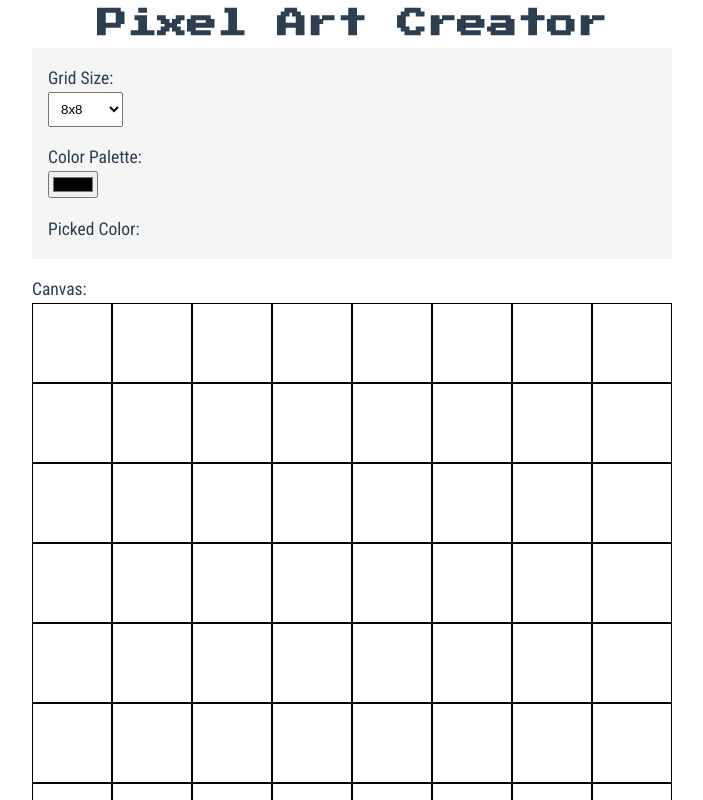
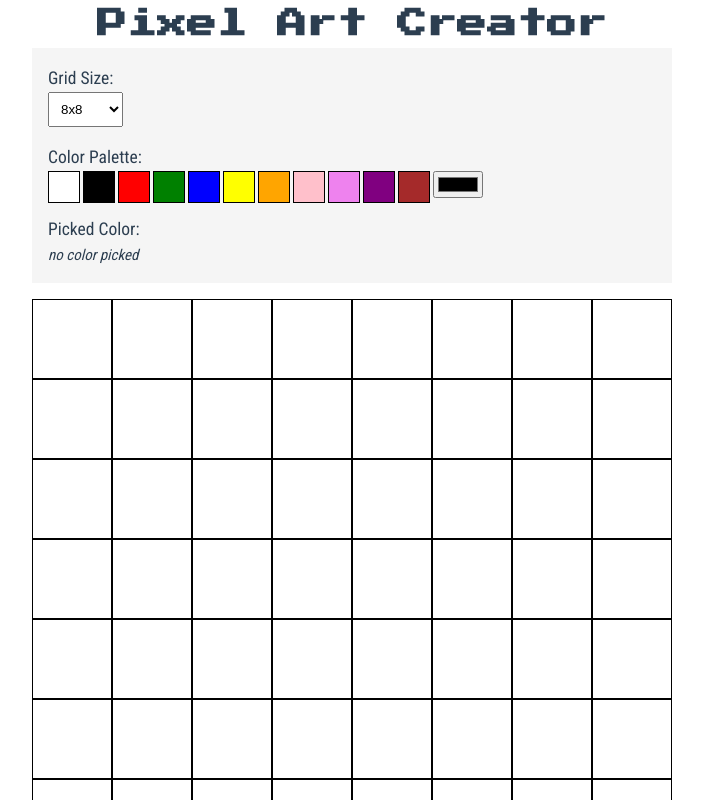
Before and after one commit to JakubKuspiel/PixelArtCreator, a Vue app: page / in a window 1280 px wide. Shown: the top 800 px of the page, without its empty margins (0-703 px from the left). Built offline with nearby package versions, Linux system fonts and the light colour scheme.

Commit message:
added color palette

```diff
--- a/src/App.vue
+++ b/src/App.vue
@@ -68,6 +68,61 @@ function printCanvas(){
           <option value="1024">32x32</option>
         </select>
         <h3>Color Palette:</h3>
+        <button
+          class="paletteTile"
+          @click="state.pickedColor = 'white'"
+          style="background-color: white"
+        ></button>
+        <button
+          class="paletteTile"
+          @click="state.pickedColor = 'black'"
+          style="background-color: black"
+        ></button>
+        <button
+          class="paletteTile"
+          @click="state.pickedColor = 'red'"
+          style="background-color: red"
+        ></button>
+        <button
+          class="paletteTile"
+          @click="state.pickedColor = 'green'"
+          style="background-color: green"
+        ></button>
+        <button
+          class="paletteTile"
+          @click="state.pickedColor = 'blue'"
+          style="background-color: blue"
+        ></button>
+        <button
+          class="paletteTile"
+          @click="state.pickedColor = 'yellow'"
+          style="background-color: yellow"
+        ></button>
+        <button
+          class="paletteTile"
+          @click="state.pickedColor = 'orange'"
+          style="background-color: orange"
+        ></button>
+        <button
+          class="paletteTile"
+          @click="state.pickedColor = 'pink'"
+          style="background-color: pink"
+        ></button>
+        <button
+          class="paletteTile"
+          @click="state.pickedColor = 'violet'"
+          style="background-color: violet"
+        ></button>
+        <button
+          class="paletteTile"
+          @click="state.pickedColor = 'purple'"
+          style="background-color: purple"
+        ></button>
+        <button
+          class="paletteTile"
+          @click="state.pickedColor = 'brown'"
+          style="background-color: brown"
+        ></button>
         <input type="color" v-model="state.pickedColor" />
         <!-- <select id="color" v-model="state.pickedColor">
         <option value="white">white</option>
@@ -81,12 +136,13 @@ function printCanvas(){
         <div>
           <div>
             <h3>Picked Color:</h3>
-            <p :style="{ color: state.pickedColor }">{{ state.pickedColor }}</p>
+            <p v-if="state.pickedColor" :style="{ color: state.pickedColor }">
+              {{ state.pickedColor }}
+            </p>
+            <p v-else style="font-style: italic">no color picked</p>
           </div>
         </div>
       </div>
-
-      <h3>Canvas:</h3>
       <div class="canvas" id="canvasArt">
         <div v-for="i in state.gridSize" :key="i">
           <div>
@@ -116,11 +172,26 @@ function printCanvas(){
   min-width: auto;
   padding-bottom: 1rem;
   padding-left: 1rem;
+  margin-bottom: 1rem;
 }
+.paletteTile {
+  border-style: solid;
+  border-width: 1px;
+  width: 2rem;
+  height: 2rem;
+  float: left;
+  margin-right: 3px;
+}
+.paletteTile:hover{
+  cursor: pointer
+}
+
 body {
   background-color: black;
 }
-
+p{
+  font-family: 'Roboto Condensed', Arial, Helvetica, sans-serif;
+}
 h1{
   font-family: 'Press Start 2P', Arial, Helvetica, sans-serif;
   font-weight: bold;
```
